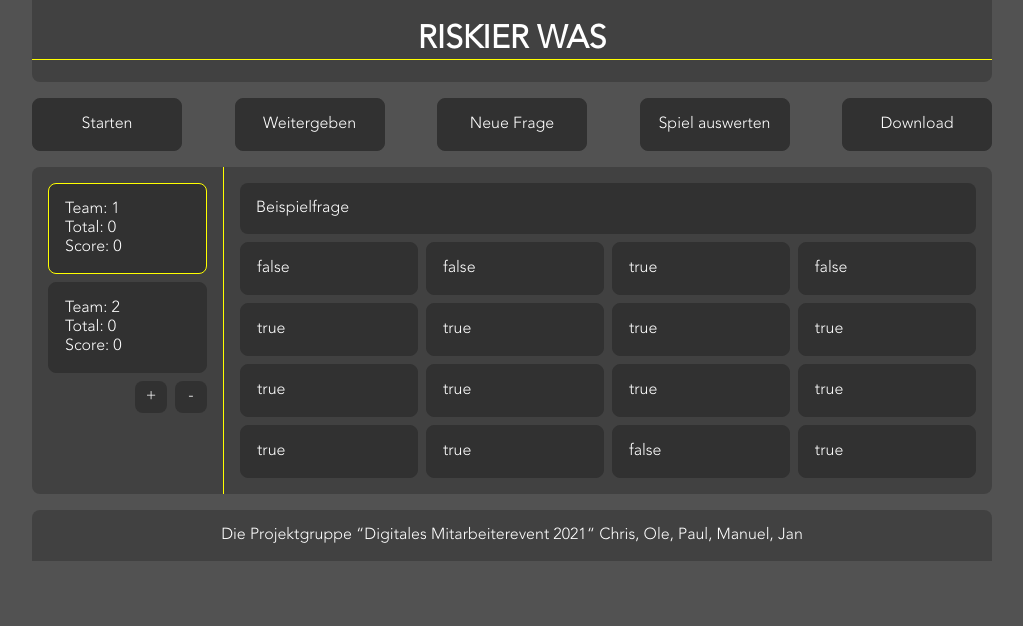
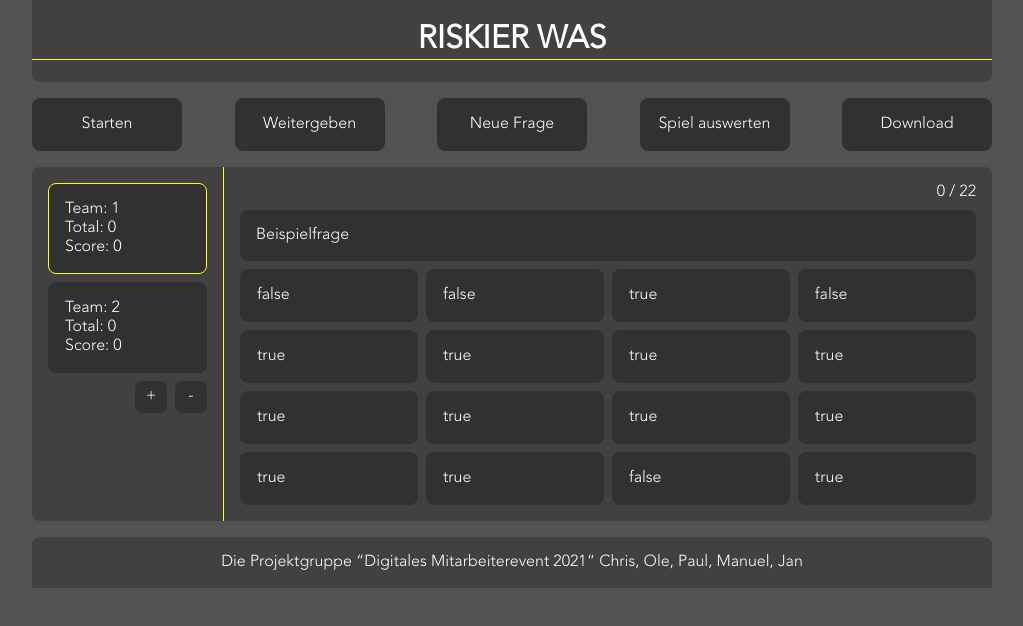
Before and after one commit to paulpreuss/RiskierWas, an Angular app: page / in a window 1280 px wide. Shown: the top 626 px of the page, without its empty margins (128-1151 px from the left). Built offline with nearby package versions, Linux system fonts and the light colour scheme.

Commit message:
question counter in the ui

```diff
--- a/src/app/page-game/page-game.component.html
+++ b/src/app/page-game/page-game.component.html
@@ -15,6 +15,9 @@
             </div>
         </div>
         <div class="col80">
+            <div class="stats">
+                <div class="question-counter">{{ questionsSolved }} / {{ totalAmountOfQuestions }}</div>
+            </div>
             <app-template-question (questionPing)="ckeckAnswer($event)" [question]="activeQuestion"></app-template-question>
         </div>
     </div>
--- a/src/app/page-game/page-game.component.sass
+++ b/src/app/page-game/page-game.component.sass
@@ -61,3 +61,11 @@
         .col80
             width: 80%
             padding: 1rem 1rem 0.5rem 1rem
+
+            .stats
+                width: 100%
+                display: flex
+                justify-content: flex-end
+
+                .question-counter
+                    margin-bottom: 0.5rem
--- a/src/app/page-game/page-game.component.ts
+++ b/src/app/page-game/page-game.component.ts
@@ -14,9 +14,12 @@ export class PageGameComponent implements OnInit {
 
   groups: Group[];
   questions: Question[];
+  totalAmountOfQuestions: number;
+  questionsSolved: number;
   activeQuestion: Question;
   uri: SafeUrl;
   ingame: boolean;
+
   @ViewChild(TemplateQuestionComponent) questionComponent: TemplateQuestionComponent;
 
   constructor(private sanitizer: DomSanitizer) {
@@ -26,6 +29,8 @@ export class PageGameComponent implements OnInit {
     ];
     this.questions = this.loadQuestions();
     this.activeQuestion = this.questions[10];
+    this.totalAmountOfQuestions = this.questions.length;
+    this.questionsSolved = 0;
     this.ingame = false;
   }
 
@@ -87,6 +92,7 @@ export class PageGameComponent implements OnInit {
       }
       let num = Math.floor(Math.random() * (this.questions.length -1));
       this.activeQuestion = this.questions[num];
+      this.questionsSolved ++;
     }
   }
 
```
